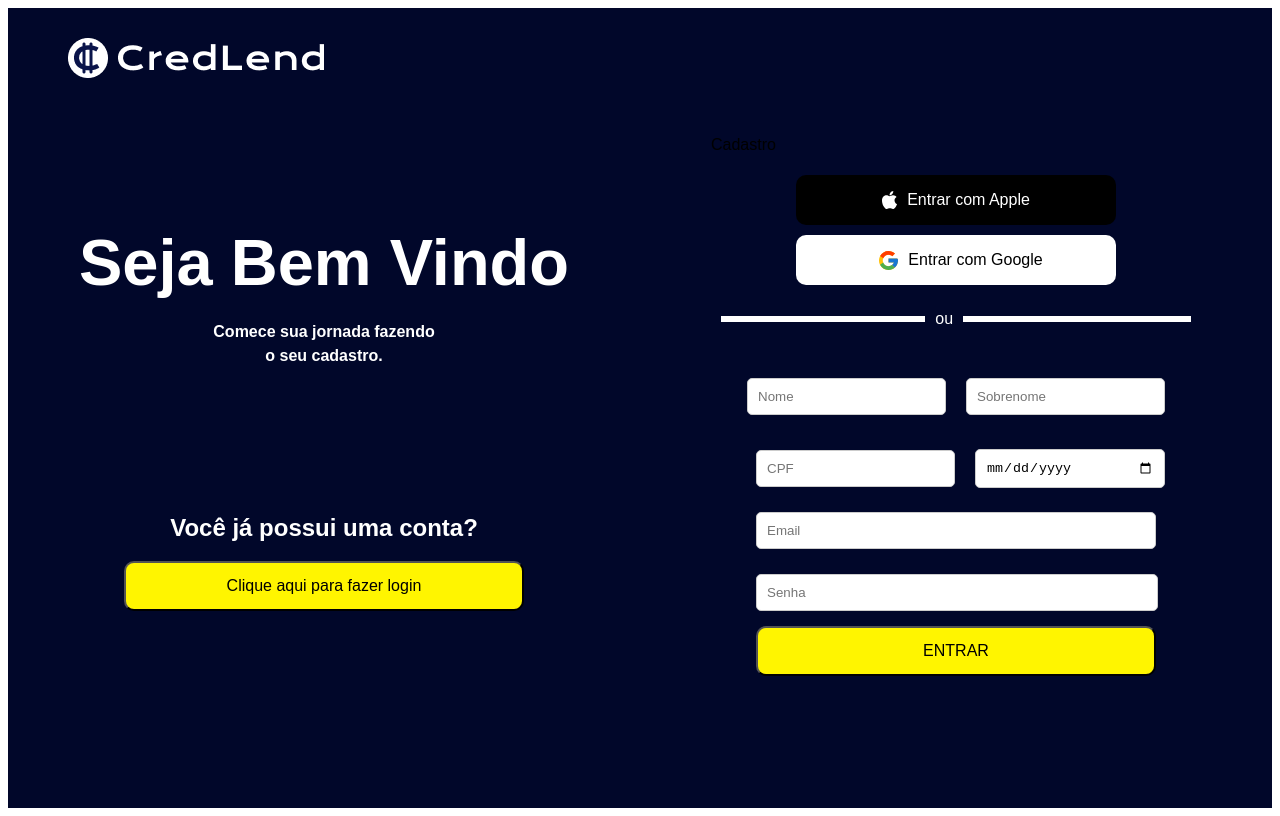
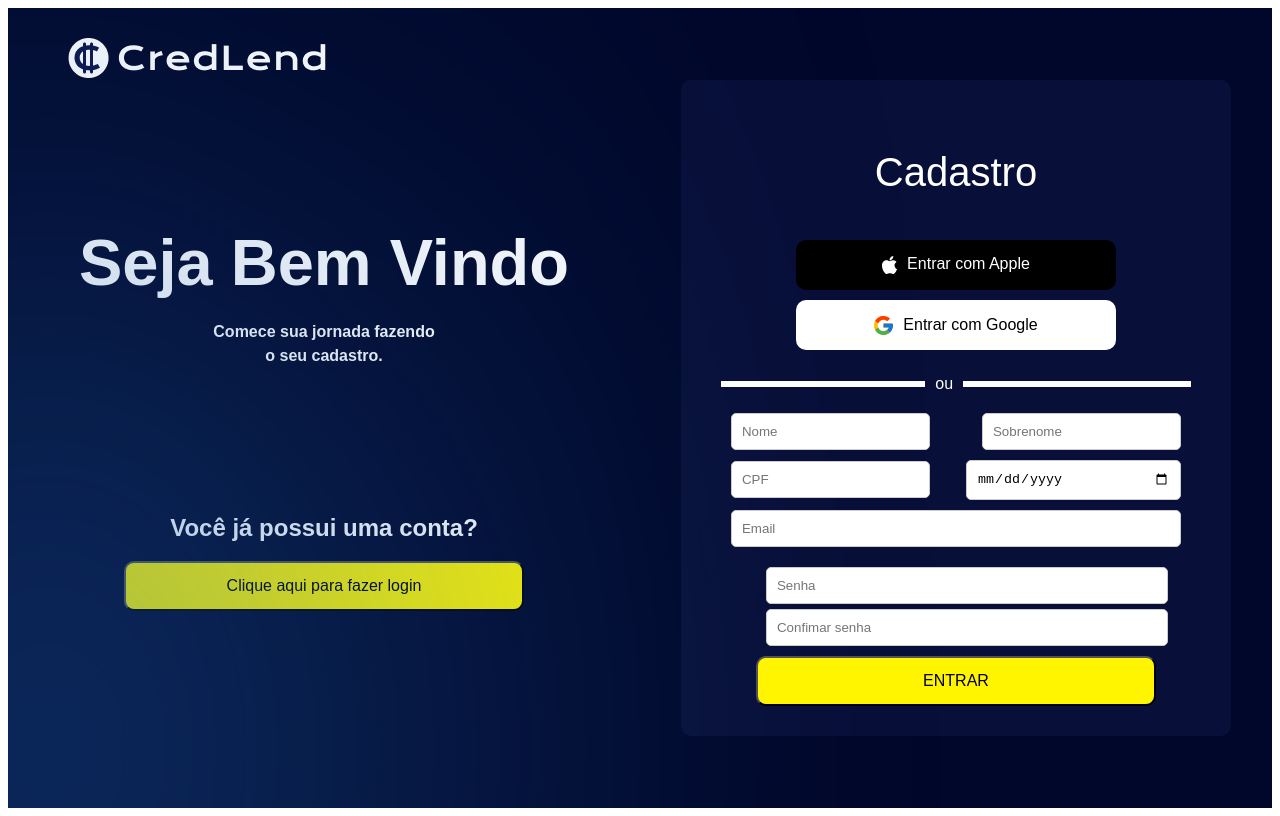
Before and after one commit to credlend/CredLend_Front, an Angular app: page /cadastro in a window 1280 px wide. Before the commit this address led to /. Built offline with nearby package versions, Linux system fonts and the light colour scheme; a web font is replaced by a local one.

Commit message:
telas de login e cadastro

```diff
--- a/src/app/app-routing.module.ts
+++ b/src/app/app-routing.module.ts
@@ -3,11 +3,15 @@ import { RouterModule, Routes } from '@angular/router';
 
 import { PainelcontroleComponent } from './features/painelcontrole/painelcontrole.component';
 import { HomeComponent } from './features/home/home.component';
+import { TelaLoginComponent } from './features/tela-login/tela-login.component';
+import { TelaCadastroComponent } from './features/tela-cadastro/tela-cadastro.component';
 
 const routes: Routes = [
     { path: '', redirectTo: 'home', pathMatch: 'full' },
     { path: 'home', component: HomeComponent },
     { path: 'painelcontrole', component: PainelcontroleComponent },
+    { path: 'login', component: TelaLoginComponent },
+    { path: 'cadastro', component: TelaCadastroComponent },
   ];
 
   @NgModule({
--- a/src/app/app.component.html
+++ b/src/app/app.component.html
@@ -1,3 +1,3 @@
-<!-- <router-outlet></router-outlet> -->
-<app-tela-cadastro></app-tela-cadastro>
+<router-outlet></router-outlet>
+<!-- <app-tela-cadastro></app-tela-cadastro> -->
 <!-- <app-tela-login></app-tela-login> -->
--- a/src/app/features/tela-cadastro/tela-cadastro.component.css
+++ b/src/app/features/tela-cadastro/tela-cadastro.component.css
@@ -1,3 +1,5 @@
+
+
 
 @font-face {
     font-family: 'Krona One';
@@ -7,6 +9,10 @@
 
   body {
     font-family: 'Krona One', sans-serif;
+    margin: 0;
+    padding: 0;
+    background-color: #01072a;
+    z-index: 0;
   }
 
   h1, h2, h3 {
@@ -16,6 +22,7 @@
 .half1 {
     background-color: #01072a;
     width: 50vw;
+    height: 100vh;
     justify-content: center;
     align-items: center;
     display: flex;
@@ -24,23 +31,22 @@
 .container {
     display: flex;
     flex-direction: row;
+    align-items: center;
+
     background-color: #01072A;
     font-family: 'Krona One', sans-serif;
-    justify-content: center;
-    align-items: center;
-    flex-direction: row;
 }
 
 .half2 {
+
     background-color: #01072a;
     width: 50vw;
-    height: 100vh;
     justify-content: center;
     align-items: center;
     display: flex;
 }
 
-.Login{
+.Cadastro{
     justify-content: center;
     align-items: center;
     flex-direction: column;
@@ -50,7 +56,7 @@
     padding: 30px;
 }
 
-.entrar {
+.cadastrar {
     align-items: center;
     display: flex;
     justify-content: center;
@@ -63,7 +69,7 @@
     display: flex;
     flex-direction: column;
     align-items: center;
-    justify-content: center;
+    justify-content: space-between;
 }
 
 .Apple {
@@ -72,11 +78,9 @@
     justify-content: center;
     align-items: center;
     z-index: 0;
+
 }
 
-.Apple p {
-    margin-left: 10px;
-}
 
 .AppleAut {
     justify-content: center;
@@ -96,15 +100,12 @@
     justify-content: center;
     align-items: center;
     z-index: 0;
-    margin-left: 10px;
-}
-
-.Google p {
-    margin-left: 10px;
 }
 
 .Apple p {
     margin-left: 10px;
+    margin-top: 15px;
+    align-items: center;
 }
 
 .GoogleAut {
@@ -118,6 +119,12 @@
     border-radius: 10px;
     margin: 5px;
     z-index: 0;
+}
+
+.Google p{
+    margin-left: 10px;
+    margin-top: 15px;
+    align-items: center;
 }
 
 .ou {
@@ -140,8 +147,6 @@ body {
 
 .form-container {
     width: 450px;
-    margin: 0 auto;
-    padding: 20px;
     justify-content: center;
     align-items: center;
     z-index: 0;
@@ -157,7 +162,8 @@ body {
 .form-group-name {
     display: flex;
     flex-direction: row;
-    justify-content: center;
+    justify-content: space-between;
+    margin-bottom: 10px;
 }
 
 .form-group-name .nome {
@@ -165,7 +171,7 @@ body {
     flex-direction: row;
     align-items: center;
     justify-content: center;
-    margin: 10px;
+
 }
 
 .form-group-name .sobrenome {
@@ -173,30 +179,27 @@ body {
     flex-direction: row;
     align-items: center;
     justify-content: center;
-    margin: 10px;
 }
 
 .form-group-cpf {
     display: flex;
     flex-direction: row;
-    margin: 15px;
+    justify-content: space-between;
+    margin-bottom: 10px;
 }
 
 .form-group-cpf .cpf {
     display: flex;
     flex-direction: row;
     align-items: center;
-    justify-content: center;
-    margin: 10px;
+    justify-content: space-between;
 }
 
 .form-group-cpf .data-de-nasc {
     display: flex;
     flex-direction: row;
-    align-items: center;
-    justify-content: center;
-    width: 190px;
-    margin-left: 10px;
+    width: 215px;
+
 }
 
 .form-cpf-nasc {
@@ -208,13 +211,15 @@ body {
 
 .form-group .email {
     display: flex;
-    width: 400px;
-    margin-bottom: 10px;
+    width: 100%;
 }
 
-.form-group .senha {
+.form-group-senha{
     display: flex;
-    width: 400px;
+    align-items: center;
+    flex-direction: column;
+    justify-content: center;
+    margin-bottom: 10px;
 }
 
 label {
@@ -310,61 +315,44 @@ input {
     left: 90vh;
 }
 
-.cyberpunk-checkbox {
-    appearance: none;
-    width: 20px;
-    height: 20px;
-    border: 1px solid #b8d030;
-    border-radius: 5px;
-    background-color: transparent;
-    display: inline-block;
-    position: relative;
-    margin-right: 6px;
-    cursor: pointer;
+body {
+    padding: 0;
+    margin: 0;
 }
 
-  .cyberpunk-checkbox:before {
-    content: "";
-    background-color: #b8d030;
-    display: block;
+.elipse-container {
     position: absolute;
-    top: 50%;
-    left: 50%;
-    transform: translate(-50%, -50%) scale(0);
-    width: 15px;
-    height: 15px;
-    border-radius: 3px;
-    transition: all 0.3s ease-in-out;
+    width: 100%;
+    height: 100vh;
+    overflow: hidden;
 }
 
-  .cyberpunk-checkbox:checked:before {
-    transform: translate(-50%, -50%) scale(1);
+.elipse {
+    position: relative;
+    width: 400px;
+    height: 1000px;
+    background-color: #1E61AE;
+    filter: blur(270px);
+    border-radius: 80%;
+    top: 30vh;
+    right: 20vh;
 }
 
-  .cyberpunk-checkbox-label {
-    font-size: 15px;
-    color: #fff;
-    cursor: pointer;
-    user-select: none;
-    display: flex;
-    align-items: center;
+
+.elipse-container3 {
+    position: absolute;
+    width: 100%;
+    height: 100vh;
+    overflow: hidden;
 }
 
-  .lembrarsenha{
-    font-size: 15px;
-    flex-direction: row;
-    display: flex;
-    align-items: center;
-    justify-content: space-between;
-    width: 95%;
+.elipse3 {
+    position: relative;
+    width: 400px;
+    height: 1000px;
+    background-color: #1E61AE;
+    filter: blur(270px);
+    border-radius: 80%;
+    top: 30vh;
+    right: 20vh;
 }
-  .checkboxsenha {
-    margin-left: 5%;
-  }
-
-  .esqueceusenha{
-    display: flex;
-    color: white;
-    align-items: end;
-    margin-bottom: 10px;
-  }
--- a/src/app/features/tela-cadastro/tela-cadastro.component.html
+++ b/src/app/features/tela-cadastro/tela-cadastro.component.html
@@ -1,5 +1,13 @@
+<body>
+
     <div class="icone">
-    <img src="/assets/img/CredLend.png" alt="Logo">
+      <img src="/assets/logo.png" alt="Logo">
+    </div>
+    <div class="elipse-container2">
+      <div class="elipse2"></div>
+    </div>
+    <div class="elipse-container3">
+      <div class="elipse3"></div>
     </div>
     <div class="container">
       <div class="half1">
@@ -85,13 +93,19 @@
               </div>
             </div>
 
-                <div class="form-group">
-                    <div class="senha"><label for="senha"></label>
+            <div class="form-group-senha">
+              <div class="senha2"><label for="senha"></label>
                 <div class="password-input">
                   <input type="password" id="senha" name="senha" placeholder="Senha">
                 </div>
               </div>
+              <div class="confirmarsenha"><label for="senha"></label>
+                <div class="password-input">
+                  <input type="password" id="senha" name="senha" placeholder="Confimar senha">
                 </div>
+              </div>
+            </div>
+
             <div class="Entrar">
               <button>ENTRAR</button>
             </div>
@@ -100,3 +114,4 @@
     </div>
 
     </div>
+    </body>
--- a/src/app/features/tela-login/tela-login.component.css
+++ b/src/app/features/tela-login/tela-login.component.css
@@ -1,3 +1,5 @@
+
+
 
 @font-face {
     font-family: 'Krona One';
@@ -7,6 +9,10 @@
 
   body {
     font-family: 'Krona One', sans-serif;
+    margin: 0;
+    padding: 0;
+    background-color: #01072a;
+    z-index: 0;
   }
 
   h1, h2, h3 {
@@ -16,6 +22,7 @@
 .half1 {
     background-color: #01072a;
     width: 50vw;
+    height: 100vh;
     justify-content: center;
     align-items: center;
     display: flex;
@@ -24,17 +31,16 @@
 .container {
     display: flex;
     flex-direction: row;
+    align-items: center;
+
     background-color: #01072A;
     font-family: 'Krona One', sans-serif;
-    justify-content: center;
-    align-items: center;
-    flex-direction: row;
 }
 
 .half2 {
+
     background-color: #01072a;
     width: 50vw;
-    height: 100vh;
     justify-content: center;
     align-items: center;
     display: flex;
@@ -63,7 +69,7 @@
     display: flex;
     flex-direction: column;
     align-items: center;
-    justify-content: center;
+    justify-content: space-between;
 }
 
 .Apple {
@@ -72,11 +78,9 @@
     justify-content: center;
     align-items: center;
     z-index: 0;
+
 }
 
-.Apple p {
-    margin-left: 10px;
-}
 
 .AppleAut {
     justify-content: center;
@@ -96,15 +100,12 @@
     justify-content: center;
     align-items: center;
     z-index: 0;
-    margin-left: 10px;
-}
-
-.Google p {
-    margin-left: 10px;
 }
 
 .Apple p {
     margin-left: 10px;
+    margin-top: 15px;
+    align-items: center;
 }
 
 .GoogleAut {
@@ -118,6 +119,12 @@
     border-radius: 10px;
     margin: 5px;
     z-index: 0;
+}
+
+.Google p{
+    margin-left: 10px;
+    margin-top: 15px;
+    align-items: center;
 }
 
 .ou {
@@ -140,8 +147,6 @@ body {
 
 .form-container {
     width: 450px;
-    margin: 0 auto;
-    padding: 20px;
     justify-content: center;
     align-items: center;
     z-index: 0;
@@ -154,67 +159,17 @@ body {
     display: flex;
 }
 
-.form-group-name {
+.form-group .email {
     display: flex;
-    flex-direction: row;
-    justify-content: center;
+    width: 85%;
 }
 
-.form-group-name .nome {
+.form-group-senha{
     display: flex;
-    flex-direction: row;
     align-items: center;
+    flex-direction: column;
     justify-content: center;
-    margin: 10px;
-}
-
-.form-group-name .sobrenome {
-    display: flex;
-    flex-direction: row;
-    align-items: center;
-    justify-content: center;
-    margin: 10px;
-}
-
-.form-group-cpf {
-    display: flex;
-    flex-direction: row;
-    margin: 15px;
-}
-
-.form-group-cpf .cpf {
-    display: flex;
-    flex-direction: row;
-    align-items: center;
-    justify-content: center;
-    margin: 10px;
-}
-
-.form-group-cpf .data-de-nasc {
-    display: flex;
-    flex-direction: row;
-    align-items: center;
-    justify-content: center;
-    width: 190px;
-    margin-left: 10px;
-}
-
-.form-cpf-nasc {
-    display: flex;
-    flex-direction: row;
-    align-items: center;
-    justify-content: center;
-}
-
-.form-group .email {
-    display: flex;
-    width: 400px;
     margin-bottom: 10px;
-}
-
-.form-group .senha {
-    display: flex;
-    width: 400px;
 }
 
 label {
@@ -310,61 +265,44 @@ input {
     left: 90vh;
 }
 
-.cyberpunk-checkbox {
-    appearance: none;
-    width: 20px;
-    height: 20px;
-    border: 1px solid #b8d030;
-    border-radius: 5px;
-    background-color: transparent;
-    display: inline-block;
-    position: relative;
-    margin-right: 6px;
-    cursor: pointer;
+body {
+    padding: 0;
+    margin: 0;
 }
 
-  .cyberpunk-checkbox:before {
-    content: "";
-    background-color: #b8d030;
-    display: block;
+.elipse-container {
     position: absolute;
-    top: 50%;
-    left: 50%;
-    transform: translate(-50%, -50%) scale(0);
-    width: 15px;
-    height: 15px;
-    border-radius: 3px;
-    transition: all 0.3s ease-in-out;
+    width: 100%;
+    height: 100vh;
+    overflow: hidden;
 }
 
-  .cyberpunk-checkbox:checked:before {
-    transform: translate(-50%, -50%) scale(1);
+.elipse {
+    position: relative;
+    width: 400px;
+    height: 1000px;
+    background-color: #1E61AE;
+    filter: blur(270px);
+    border-radius: 80%;
+    top: 30vh;
+    right: 20vh;
 }
 
-  .cyberpunk-checkbox-label {
-    font-size: 15px;
-    color: #fff;
-    cursor: pointer;
-    user-select: none;
-    display: flex;
-    align-items: center;
+
+.elipse-container3 {
+    position: absolute;
+    width: 100%;
+    height: 100vh;
+    overflow: hidden;
 }
 
-  .lembrarsenha{
-    font-size: 15px;
-    flex-direction: row;
-    display: flex;
-    align-items: center;
-    justify-content: space-between;
-    width: 95%;
+.elipse3 {
+    position: relative;
+    width: 400px;
+    height: 1000px;
+    background-color: #1E61AE;
+    filter: blur(270px);
+    border-radius: 80%;
+    top: -50vh;
+    right: -200vh;
 }
-  .checkboxsenha {
-    margin-left: 5%;
-  }
-
-  .esqueceusenha{
-    display: flex;
-    color: white;
-    align-items: end;
-    margin-bottom: 10px;
-  }
--- a/src/app/features/tela-login/tela-login.component.html
+++ b/src/app/features/tela-login/tela-login.component.html
@@ -1,12 +1,17 @@
-<header><div class="icone">
-    <img src="/assets/CredLend.png" alt="Logo">
-  </div> </header>
+<body>
+
+  <div class="icone">
+    <img src="/assets/logo.png" alt="Logo">
+  </div>
+  <div class="elipse-container2">
+    <div class="elipse2"></div>
+  </div>
+  <div class="elipse-container3">
+    <div class="elipse3"></div>
+  </div>
   <div class="container">
-    <div class="half1">
+    <div class="half2">
       <div class="Login">
-        <div class="elipse-container">
-          <div class="elipse"></div>
-        </div>
         <div class="entrar">
           <p>Login</p>
         </div>
@@ -54,32 +59,22 @@
               <input type="email" id="email" name="email" placeholder="Email">
             </div>
           </div>
-          <div class="form-group">
-            <div class="senha"><label for="senha"></label>
+
+          <div class="form-group-senha">
+            <div class="senha2"><label for="senha"></label>
               <div class="password-input">
                 <input type="password" id="senha" name="senha" placeholder="Senha">
               </div>
             </div>
           </div>
-          <div class="lembrarsenha">
-            <div class="checkboxsenha">
-            <label class="cyberpunk-checkbox-label">
-              <input type="checkbox" class="cyberpunk-checkbox">
-              Lembrar Senha</label></div>
-              <div class="esqueceusenha">
-                <p> Esqueceu sua senha?</p>
-              </div>
-          </div>
-          <br>
-          <br>
+
           <div class="Entrar">
             <button>ENTRAR</button>
           </div>
         </div>
-    </div>
-
-    </div>
-    <div class="half2">
+      </div>
+  </div>
+    <div class="half1">
       <div class="texto">
         <h1>Olá Novamente</h1>
         <h3>Faça login para continuar sua jornada com</h3>
@@ -94,4 +89,6 @@
         <h2>Ainda não possui uma conta?</h2>
         <div class="criar-conta"><button>Crie sua conta agora</button></div>
       </div>
+    </div>
   </div>
+  </body>
--- a/src/styles.css
+++ b/src/styles.css
@@ -1,26 +1,3 @@
 /* You can add global styles to this file, and also import other style files */
 @import '../node_modules/bootstrap/dist/css/bootstrap.min.css';
 @import '~bootstrap/dist/css/bootstrap.min.css';
-
-body {
-    padding: 0;
-    margin: 0;
-}
-
-.elipse-container {
-    position: absolute;
-    width: 100%;
-    height: 100vh;
-    overflow: hidden;
-}
-
-.elipse {
-    position: relative;
-    width: 400px;
-    height: 1000px;
-    background-color: #1E61AE;
-    filter: blur(270px);
-    border-radius: 80%;
-    top: 30vh;
-    right: 20vh;
-}
```
Also changed, not shown: 1 other file (tests, documents, lock files or other folders). Lines whose indentation alone changed are shown as unchanged.
